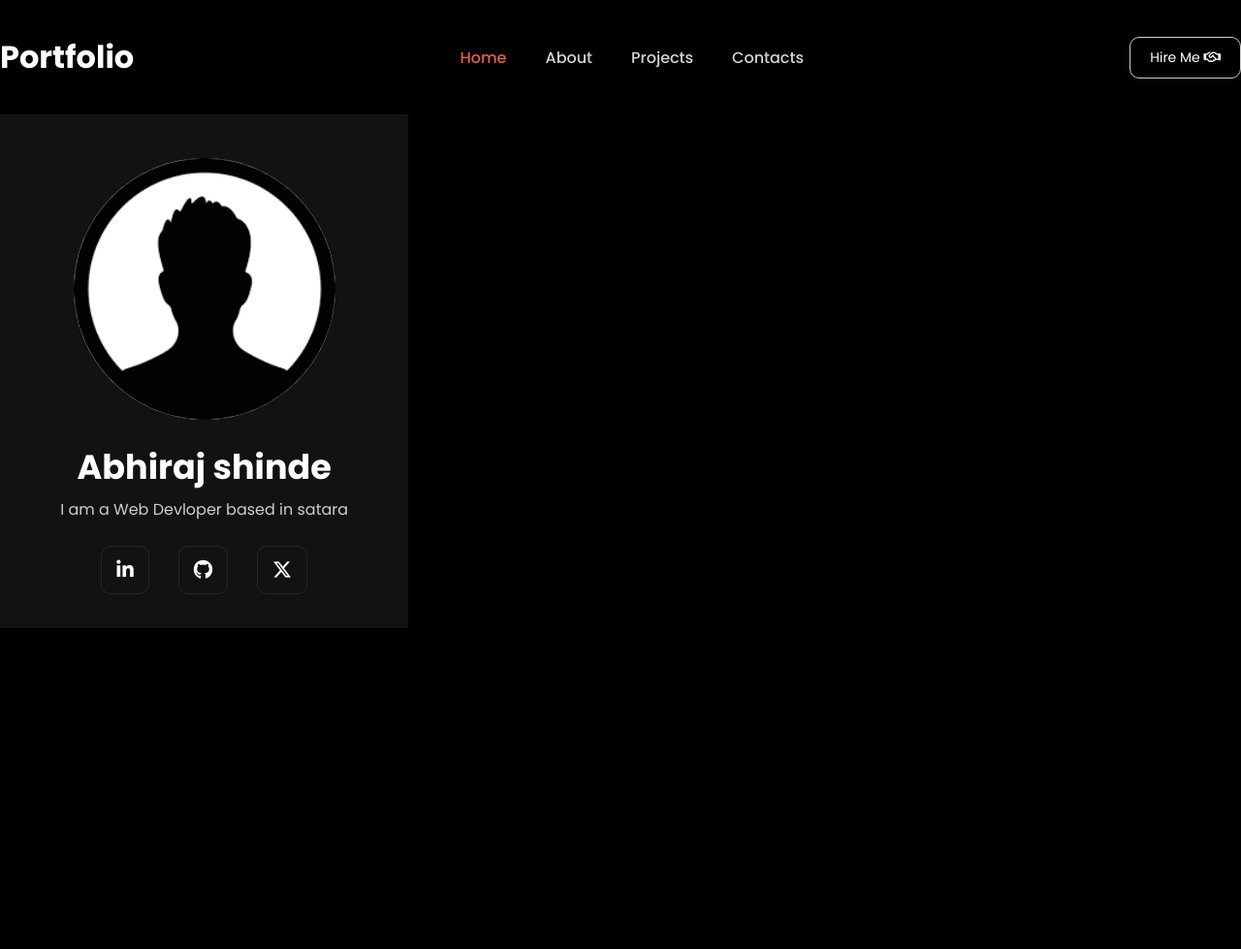
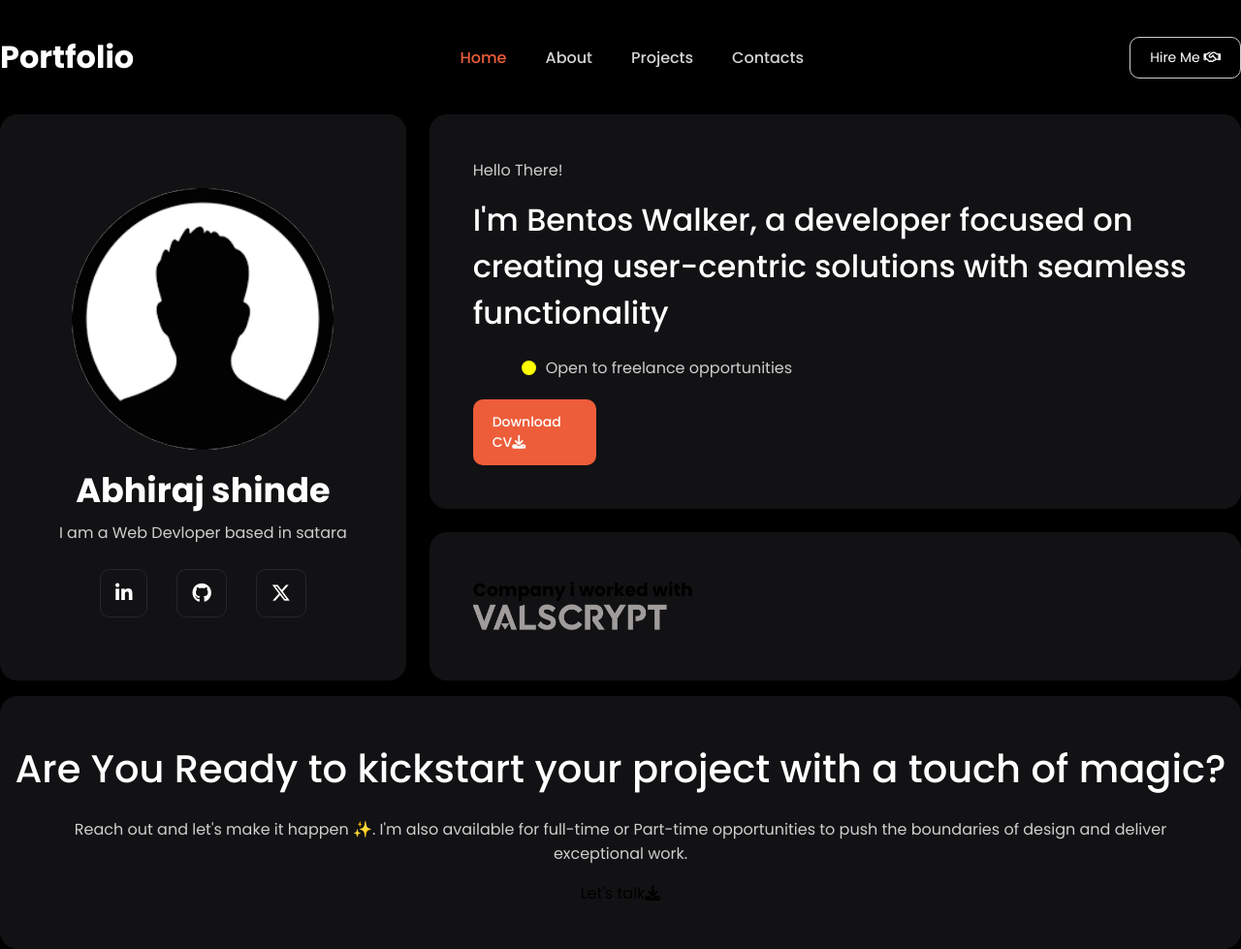
Before and after one commit to Abhiraj1515/portfolio, a plain HTML site: page index.html in a window 1280 px wide. Shown: the whole page at 97% size. Before the commit the page ends 800 px from the top, so only its background shows below. Drawn offline with Linux system fonts and the light colour scheme.

Commit message:
Hero section Complete

```diff
--- a/index.html
+++ b/index.html
@@ -5,6 +5,7 @@
     <meta name="viewport" content="width=device-width, initial-scale=1.0">
     <title>Document</title>
     <link rel="stylesheet" href="/styles/main-style.css" />
+    <link rel="stylesheet" href="/styles/home.css">
     <link rel="stylesheet" href="https://cdnjs.cloudflare.com/ajax/libs/font-awesome/6.6.0/css/all.min.css" integrity="sha512-Kc323vGBEqzTmouAECnVceyQqyqdsSiqLQISBL29aUW4U/M7pSPA/gEUZQqv1cwx4OnYxTxve5UMg5GT6L4JJg==" crossorigin="anonymous" referrerpolicy="no-referrer" />
 </head>
 <body>
@@ -41,8 +42,8 @@
     <div class="container">
         <!--HERO SECTION-->
         <div class="hero-grid">
-            <div class="profile hero-card d-flex f-col">
-                <div class="profile-img">
+            <div class="profile card d-flex f-col">
+                <div class="profile-img d-flex">
                     <img src="/assests/images (1).png" alt="">
                 </div>
                 <h2>Abhiraj shinde</h2>
@@ -63,11 +64,38 @@
 
 
             <div class="detail-card">
-                <div class="tagline hero-card"></div>
-                <div class="company hero-card"></div>
+                <div class="tagline card">
+                    <p class="hello">Hello There!</p>
+                    <h1>I'm Bentos Walker, a developer focused on creating user-centric solutions with seamless functionality</h1>
+                    <div class="avil">
+                        <div class="circle"></div>
+                        <p>Open to freelance opportunities</p>
+                    </div>
+                    <div class="cv">Download CV<i class="fa-solid fa-download"></i></div>
+                </div>
+
+
+                <div class="company card">
+                    <h3>Company i worked with</h3>
+                    <a href="https://valscrypt.com" target="_blank">
+                        <img src="/assests/valsc.png" alt="">
+                    </a>
+
+                </div>
             </div>
         </div>
         <!-- HERO SECTION END-->
+
+        <!--LET'S CONTACT SECTION START-->
+
+        <div class="connect card m-top1 d-flex f-col">
+            <h1>Are You Ready to kickstart your project with a touch of magic?</h1>
+            <p>Reach out and let's make it happen ✨. I'm also available for full-time or Part-time opportunities to push the boundaries of design and deliver exceptional work.</p>
+            <div class="talk">Let's talk<i class="fa-solid fa-download"></i></div>
+        </div>
+
+
+        <!--LET'S CONTACT SECTION END-->
 
     </div>
 
--- /dev/null
+++ b/styles/home.css
@@ -0,0 +1,129 @@
+/* HERO STYLES */
+.hero-grid {
+    display: grid;
+    grid-template-columns: 1fr 2fr;
+    grid-gap: 1.5rem;
+  }
+
+  .profile {
+    padding: 45px;
+  }
+  .profile .profile-img img {
+    width: 270px;
+    border-radius: 50%;
+    margin-bottom: 15px;
+  }
+  .profile h2 {
+    color: #fff;
+    font-size: 35px;
+    margin-bottom: 5px;
+  }
+  .profile p {
+    color: var(--gray-color);
+    margin-bottom: 35px;
+  }
+
+  .profile .social-media li {
+    padding: 0px 15px;
+  }
+  .profile .social-media li a {
+    border: 1px solid var(--button-border);
+    padding: 10px 15px;
+    border-radius: 10px;
+    cursor: pointer;
+    color: #fff;
+    font-size: 20px;
+  }
+  .tagline {
+    padding: 45px;
+    margin-bottom: 1.5rem;
+
+  }
+  .tagline .hello {
+    color: var(--gray-color);
+    margin-bottom: 15px;
+  }
+  .tagline h1 {
+    color: #fff;
+    font-weight: 500;
+    margin-bottom: 20px;
+  }
+  .avil {
+    display: flex;
+    align-items: center;
+    margin-left: 50px;
+    margin-bottom: 20px;
+  }
+  .avil p {
+    color: var(--gray-color);
+  }
+  .avil .circle {
+    background-color: yellow;
+    width: 15px;
+    height: 15px;
+    border-radius: 50%;
+    margin-right: 10px;
+  }
+  .tagline .cv {
+    background-color: var(--red-color);
+    font-size: 14px;
+    font-weight: 500;
+    color: #fff;
+    padding: 13px 20px;
+    border-radius: 10px;
+    cursor: pointer;
+    width: 17%;
+  }
+  .company {
+    padding: 45px;
+  }
+
+  .company h1 {
+    color: #fff;
+    margin-bottom: 40px;
+    font-weight: 500;
+  }
+  .company img {
+    width: 200px;
+  }
+
+  @media only screen and (max-width: 991px) {
+    .hero-grid {
+        grid-template-columns: 1fr;
+        padding: 0px 15px;
+    }
+    .tagline, .company, .profile {
+        padding: 30px;
+    }
+    .profile-img {
+        width: 200px;
+    }
+    .tagline .cv {
+        width: 48%;
+    }
+    .tagline h1, .company h1 {
+        font-size: 25px;
+    }
+    .avil {
+        margin-left: 25px;
+    }
+  }
+
+  /*  CONNECT SECTION */
+
+  .connect {
+    padding: 45px 15px;
+  }
+
+  .connect h1 {
+    color: #fff;
+    font-weight: 500;
+    font-size: 40px;
+    margin-bottom: 20px;
+    text-align: center;
+  }
+  .connect p {
+    margin-bottom: 1rem;
+    text-align: center;
+    color: var(--gray-color);
+  }
--- a/styles/main-style.css
+++ b/styles/main-style.css
@@ -40,6 +40,13 @@ li {
 .f-col {
     flex-direction: column;
 
+}
+.card {
+  background-color: var(--light-black);
+  border-radius: 18px;
+}
+.p45 {
+  padding: 45px;
 }
 
 /* HEADER STYLES */
@@ -89,6 +96,9 @@ li {
 .menu {
     display: none;
 }
+.m-top1 {
+  margin-top: 1rem;
+}
 
 @media only screen and (max-width: 991px) {
     .header {
@@ -112,42 +122,3 @@ li {
     width: 30px;
     margin-bottom: 7px;
 }
-
-/* HERO STYLES */
-.hero-grid {
-    display: grid;
-    grid-template-columns: 1fr 2fr;
-    grid-gap: 1rem;
-  }
-  .hero-card {
-    background-color: var(--light-black);
-  }
-  .profile {
-    padding: 45px;
-  }
-  .profile .profile-img img {
-    width: 270px;
-    border-radius: 50%;
-    margin-bottom: 15px;
-  }
-  .profile h2 {
-    color: #fff;
-    font-size: 35px;
-    margin-bottom: 5px;
-  }
-  .profile p {
-    color: var(--gray-color);
-    margin-bottom: 35px;
-  }
-
-  .profile .social-media li {
-    padding: 0px 15px;
-  }
-  .profile .social-media li a {
-    border: 1px solid var(--button-border);
-    padding: 10px 15px;
-    border-radius: 10px;
-    cursor: pointer;
-    color: #fff;
-    font-size: 20px;
-  }
```
Also changed, not shown: assests/WhatsApp Image 2024-10-03 at 12.06.25_abc2e809.jpg (added), assests/valsc.png (added).
